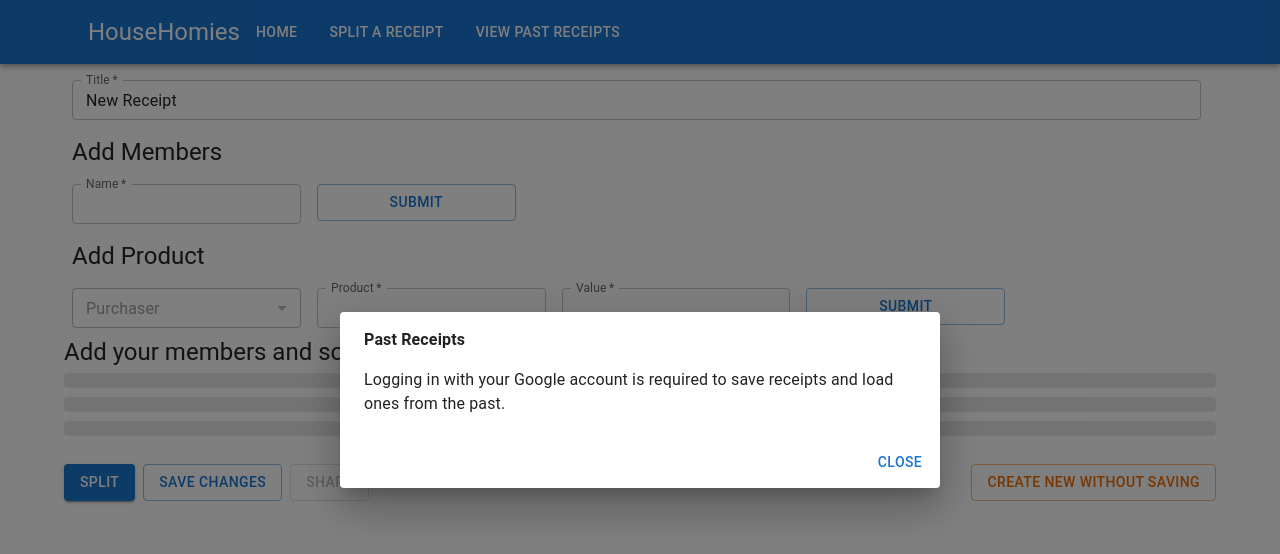
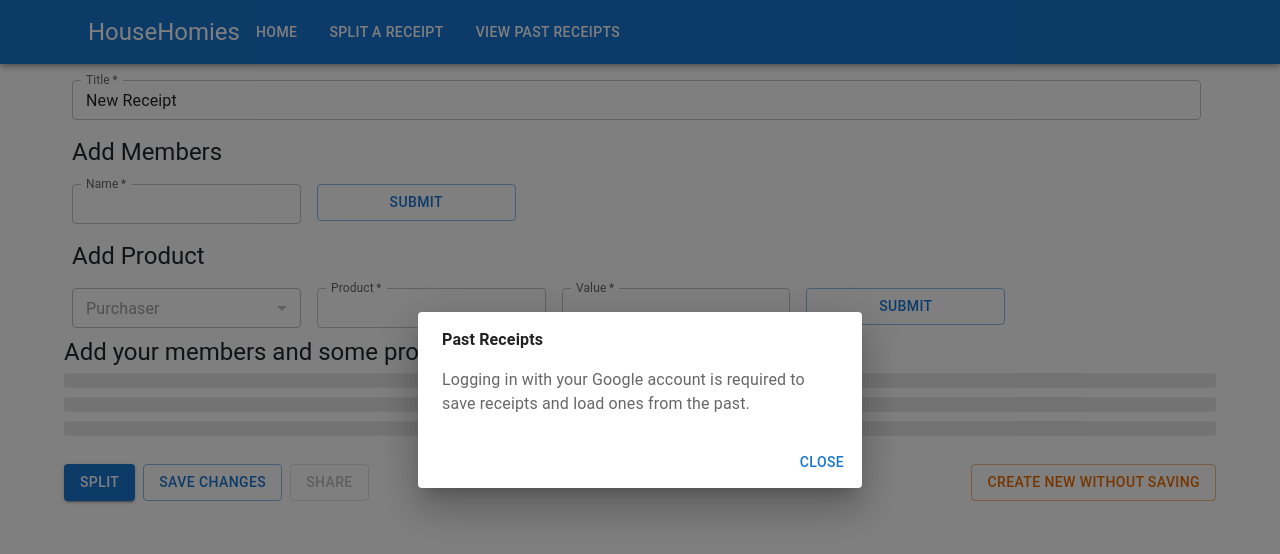
Before and after one commit to jackiehongg/house-homies, a React (Create React App) app: page / in a window 1280 px wide. Both pictures are taken after a click on the button "VIEW PAST RECEIPTS". Shown: the top 554 px of the page. Built offline with nearby package versions, Linux system fonts and the light colour scheme.

Commit message:
fixed dialog content for past receipt if user has nothing saved

```diff
--- a/src/components/PastReceipts.js
+++ b/src/components/PastReceipts.js
@@ -10,6 +10,7 @@ import Dialog from '@mui/material/Dialog';
 import DialogActions from '@mui/material/DialogActions';
 import DialogContent from '@mui/material/DialogContent';
 import DialogTitle from '@mui/material/DialogTitle';
+import DialogContentText from '@mui/material/DialogContentText';
 import List from '@mui/material/List';
 import ListItem from '@mui/material/ListItem';
 import ListItemText from '@mui/material/ListItemText';
@@ -46,13 +47,13 @@ export default function PastReceipts({ showPastReceipts, handleShowPastReceipts,
 
     return (
         <>
-            <Dialog open={showPastReceipts} onClose={() => handleShowPastReceipts(false)}>
+            <Dialog open={showPastReceipts} onClose={() => handleShowPastReceipts(false)} fullWidth={true} maxWidth={'xs'}>
                 <DialogTitle id="alert-dialog-title">
                     <Typography><b>Past Receipts</b></Typography>
                 </DialogTitle>
                 <DialogContent>
-                    {user ? (<Box>
-                        {(receiptList) ? (
+                    {user ? (<Box display="flex" justifyContent="center" alignItems="center">
+                        {(receiptList.length > 0) ? (
                             (receiptList).map((receipt) => (
                                 <List key={receipt['_id']['$oid']} sx={{ width: '100%', maxWidth: 360, bgcolor: 'background.paper' }}>
                                     <Stack direction="row" spacing={6}>
@@ -68,11 +69,11 @@ export default function PastReceipts({ showPastReceipts, handleShowPastReceipts,
                                     </Stack>
                                 </List>
                             ))
-                        ) :
-                            ('No receipts found')
-                        }
+                        ) : (
+                        <DialogContentText>No receipts found! Try saving a receipt first, then finding it here.</DialogContentText>
+                        )}
                     </Box>) : (
-                        <Typography>Logging in with your Google account is required to save receipts and load ones from the past.</Typography>
+                        <DialogContentText>Logging in with your Google account is required to save receipts and load ones from the past.</DialogContentText>
                     )
                     }
                 </DialogContent>
```
